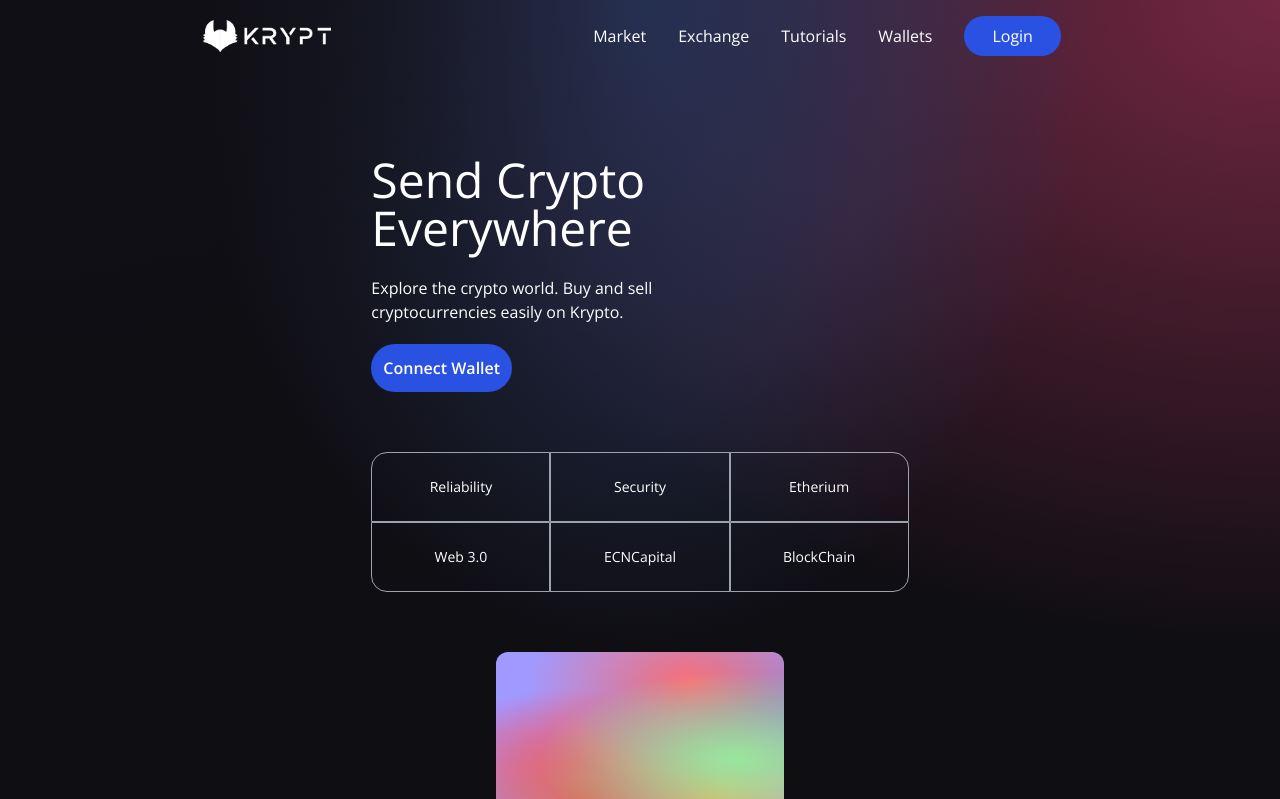
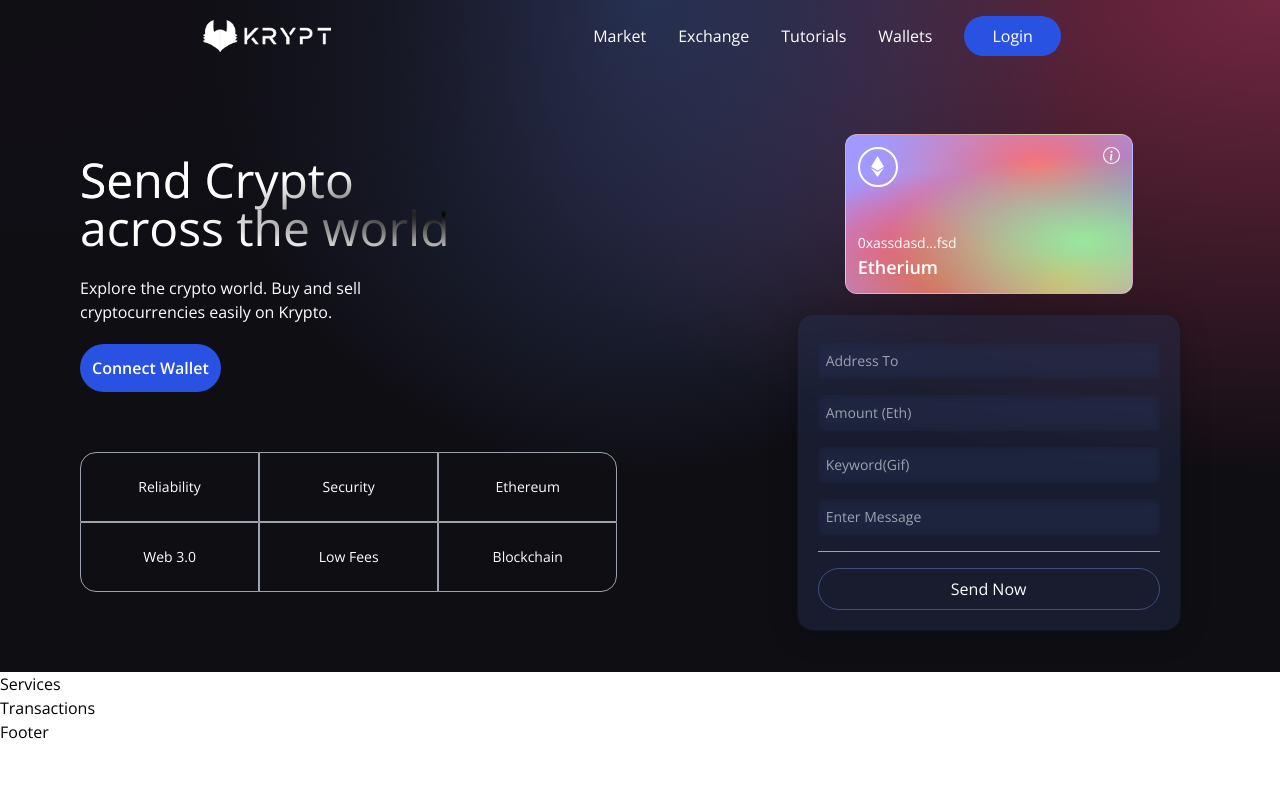
Before and after one commit to Dozie2001/Krypt-finances, a React (Vite) app in the folder client/: page / in a window 1280 px wide. Shown: the top 799 px of the page. Built offline with nearby package versions, Linux system fonts and the light colour scheme.

Commit message:
Created loader animation

```diff
--- a/client/src/components/Loader.jsx
+++ b/client/src/components/Loader.jsx
@@ -1,6 +1,8 @@
 const Loader = () => {
     return (
-        <h1>Loader</h1>
+        <div className="flex justify-center items-center py-3">
+            <div className="animate-spin rounded-full h-32 w-32 border-b-2 border-red-700"/>
+        </div>
     )
 }
 
--- a/client/src/components/Welcome.jsx
+++ b/client/src/components/Welcome.jsx
@@ -3,59 +3,107 @@
 import { BsInfoCircle } from 'react-icons/bs';
 
 import { Loader } from './';
+// Remove later
+const handleChange = () => {
+
+}
+const Input = ({ placeholder, name, type, value, handleChange }) => (
+    <input
+      placeholder={placeholder}
+      type={type}
+      step="0.0001"
+      value={value}
+      onChange={(e) => handleChange(e, name)}
+      className="my-2 w-full rounded-sm p-2 outline-none bg-transparent text-white border-none text-sm white-glassmorphism"
+    />
+  );
 
 const commonStyles = "min-h-[70px] sm:px-0 px-2 sm:min-w-[120px] flex justify-center items-center border-[0.5px] border-gray-400 text-sm font-light text-white";
 const Welcome = () => {
     const connectWallet = () => {
 
     }
+
+    const handleSubmit = () => {
+
+    }
     return (
     <div className="flex w-full justify-center items-center">
         <div className="flex mf:flex-row flex-col items-start justify-between md:p-20 py-12 px-4">
-            <div className="flex flex-1 justify-start  items-start flex-col mf:mr-10">
-                <h1 className="text-3xl sm:text-5xl text-white gradient py-1">
-                    Send Crypto <br /> Everywhere
+            <div className="flex flex-1 justify-start items-start flex-col mf:mr-10">
+                <h1 className="text-3xl sm:text-5xl text-white text-gradient py-1">
+                    Send Crypto <br /> across the world
                 </h1>
-                <p className="text-white mt-5 text-left font-light md:w-9/12 w-11/12 text-base">
+                <p className="text-left mt-5 text-white font-light md:w-9/12 w-11/12 text-base">
                     Explore the crypto world. Buy and sell cryptocurrencies easily on Krypto.
                 </p>
-            </div>
-            <button type="button" className="flex flex-row justify-center items-center my-5 bg-[#2952e3] p-3 rounded-full cursor-pointer hover:bg-[#2546bd]" onClick={connectWallet}>
+                <button type="button" onClick={connectWallet} className="flex flex-row justify-center items-center my-5 bg-[#2952e3] p-3 rounded-full cursor-pointer hover:bg-[#2546bd]">
                     <p className="text-white text-base font-semibold">
                         Connect Wallet
                     </p>
-
               </button>
               <div className="grid sm:grid-cols-3 grid-cols-2 w-full mt-10">
                 <div className={`rounded-tl-2xl ${commonStyles}`}>
                     Reliability
                 </div>
-                <div className={`${commonStyles}`}>
-                    Security
+                <div className={commonStyles}>Security</div>
+                <div className={`sm:rounded-tr-2xl ${commonStyles}`}>
+                    Ethereum
                 </div>
-                <div className={`sm:rounded-tr-2xl ${commonStyles}`}>
-                    Etherium
-                </div>
-                <div className={`sm:rounded-bl-2xl  ${commonStyles}`}>
+                <div className={`sm:rounded-bl-2xl ${commonStyles}`}>
                     Web 3.0
                 </div>
-                <div className={commonStyles}>
-                    ECNCapital
+                <div className={commonStyles}>Low Fees</div>
+                <div className={`rounded-br-2xl ${commonStyles}`}>
+                    Blockchain
                 </div>
-                <div className={`rounded-br-2xl ${commonStyles}`}>
-                    BlockChain
                </div>
             </div>
 
-            <div className="flex flex-col flex-1 items-center justify-start w-full mf:mt-0 mt-10">
-                <div className="p-3 flex justify-end items-start flex-col rounded-xl h-40 sm:w-72 w-full my-5 eth-card .white-glassmorphism">
+        </div>
+        <div className="flex flex-col flex-1 items-center justify-start w-full md:mt-0 mt-10">
+            <div className="p-3 flex justify-end items-start flex-col rounded-xl h-40 sm:w-72 w-full my-5 eth-card white-glassmorphism">
+                <div className="flex justify-between flex-col w-full h-full">
+                    <div className='flex justify-between items-start'>
+                        <div className="w-10 h-10 rounded-full border-2 border-white flex justify-center items-center" >
+                            <SiEthereum fontSize={21} color="#fff" />
+                        </div>
+                        <BsInfoCircle fontSize={17} color="#fff"/>
+                    </div>
+                    <div>
+                        <p className="text-white font-light text-sm">
+                            0xassdasd...fsd
+                        </p>
+                        <p className="text-white font-semibold text-lg">
+                           Etherium
+                        </p>
 
                     </div>
 
                 </div>
             </div>
+            <div className="p-5 sm:w-96 w-full flex flex-col justify-start items-center blue-glassmorphism">
+                <Input placeholder={`Address To`} name="addressTo" type="text" handleChange={handleChange}/>
+                <Input placeholder={`Amount (Eth)`} name="amount" type="number" handleChange={handleChange}/>
+                <Input placeholder={`Keyword(Gif)`} name="keyword" type="text" handleChange={handleChange}/>
+                <Input placeholder={`Enter Message`} name="message" type="text" handleChange={handleChange}/>
+
+                <div className="h-[1px] w-full bg-gray-400 my-2" />
+                {false ? (
+                    <Loader />
+                ) : (
+                    <button type="button" onClick={handleSubmit} className="text-white w-full mt-2 border-[1px] p-2 border-[#3d4f7c] rounded-full cursor-pointer">
+                        Send Now
+                    </button>
+                )
+
+                }
             </div>
-    )
+        </div>
+
+    </div>
+
+    );
 }
 
 
```
Lines whose indentation alone changed are shown as unchanged.
